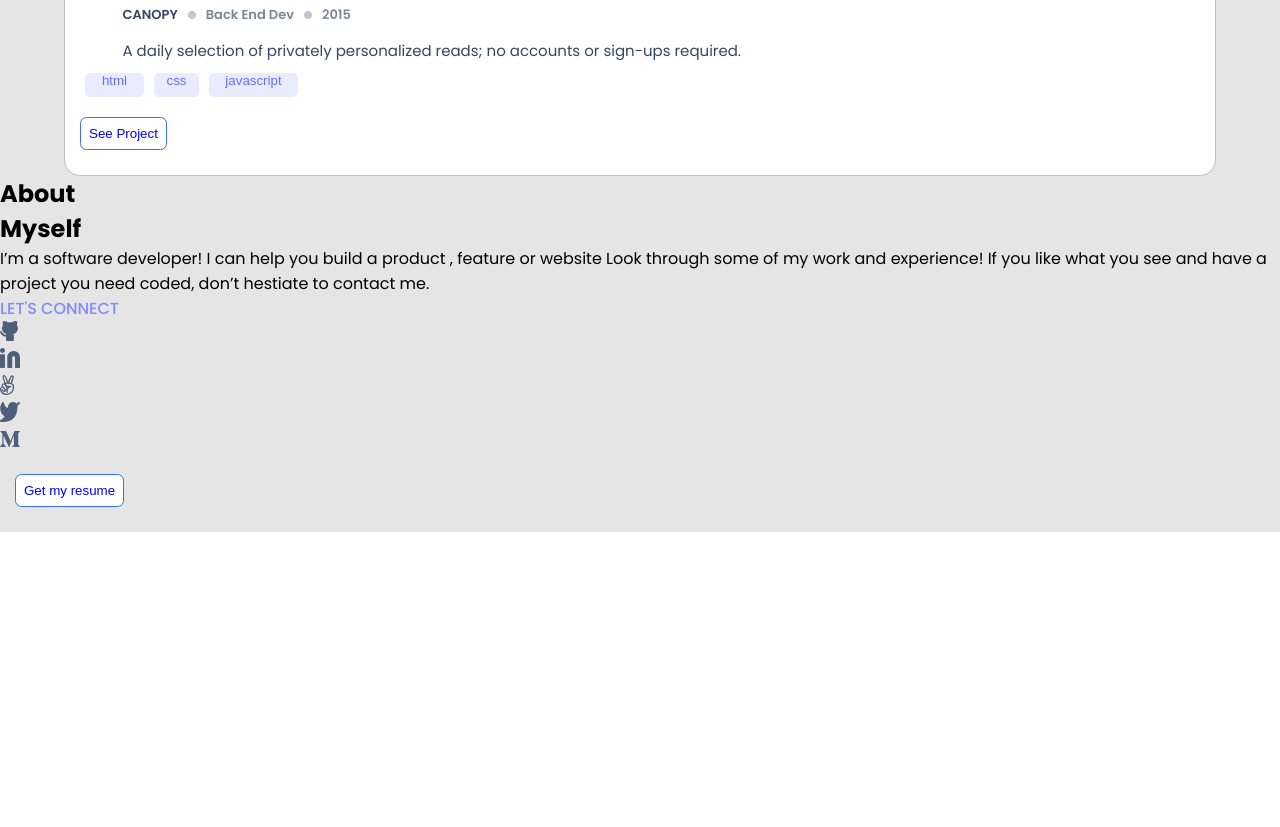
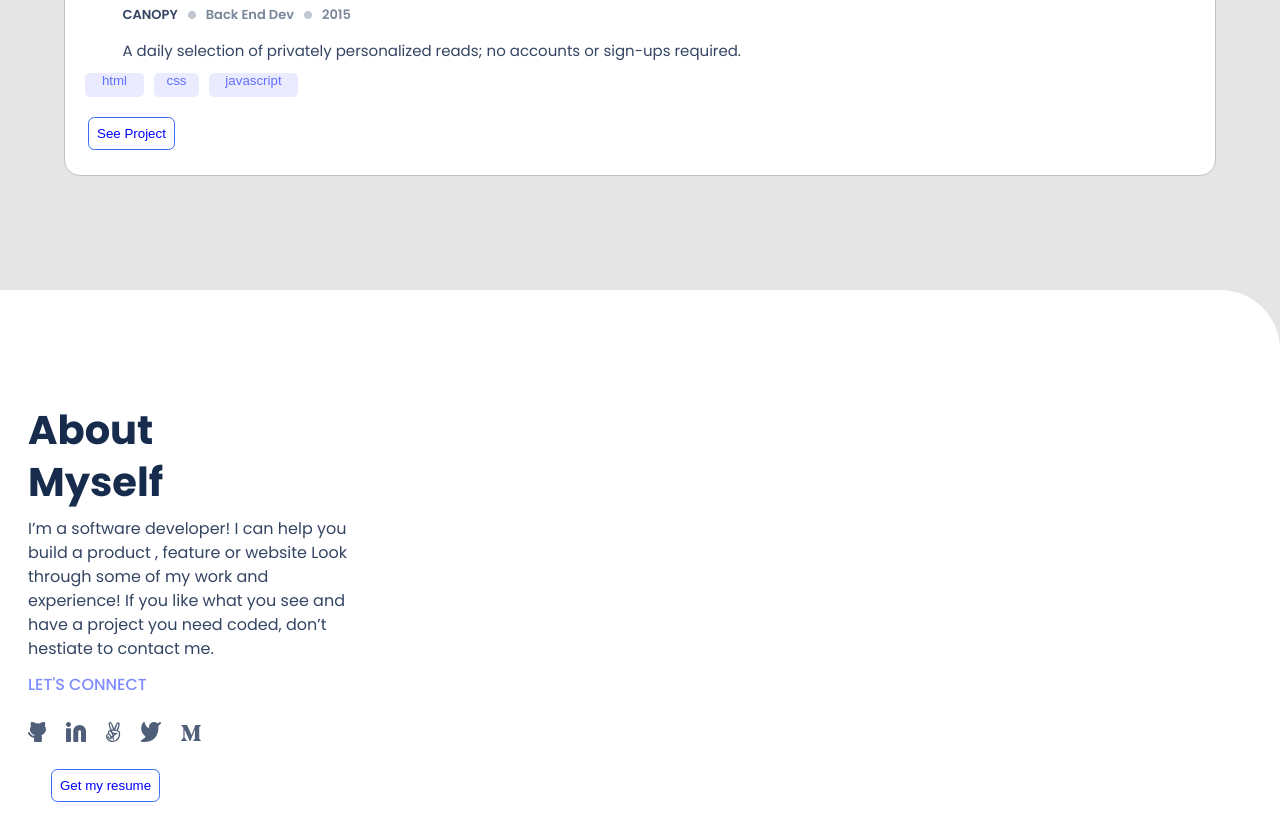
Before and after one commit to pasytchangwa/My-Portfolio, a website: page index.html in a window 1280 px wide. Shown: the part 2802-3629 px from the top of the page. Before the commit the page ends 3334 px from the top, so only its background shows below. Drawn offline with Linux system fonts and the light colour scheme.

Commit message:
Modify styles.css file

```diff
--- a/styles.css
+++ b/styles.css
@@ -237,10 +237,70 @@ a {
   border-radius: 0.4rem;
   margin-bottom: 25px;
   align-self: flex-start;
-  margin-left: 15px;
+  margin-left: 23px;
   background-color: white;
   color: blue;
   border: 1px solid #396df2;
 }
 
 /* End of Card section */
+
+/* About section */
+
+.about-section {
+  display: flex;
+  margin-top: 114px;
+  flex-direction: column;
+  padding-left: 28px;
+  width: 100%;
+  height: auto;
+  background-color: #fff;
+  border-top-right-radius: 60px;
+}
+
+.about-title {
+  font-weight: 700;
+  font-size: 40px;
+  line-height: 52px;
+  color: #172b4d;
+  height: 101px;
+  width: 327px;
+  margin-top: 114px;
+}
+
+.about-info {
+  width: 327px;
+  height: 144px;
+  margin-top: 12px;
+  font-size: 16px;
+  line-height: 24px;
+  color: #344563;
+  font-weight: 400;
+}
+
+.about-head {
+  display: flex;
+  flex-direction: column;
+}
+
+.about-head .media-info {
+  margin-top: 12px;
+  font-size: 16px;
+  line-height: 24px;
+  vertical-align: top;
+  height: 24px;
+}
+
+.about-section .social-icons {
+  display: flex;
+  margin-top: 25px;
+  align-items: center;
+}
+
+.about-head .social-icons li {
+  margin-right: 20px;
+}
+
+.about-head .btn4 {
+  align-self: flex-start;
+}
```
